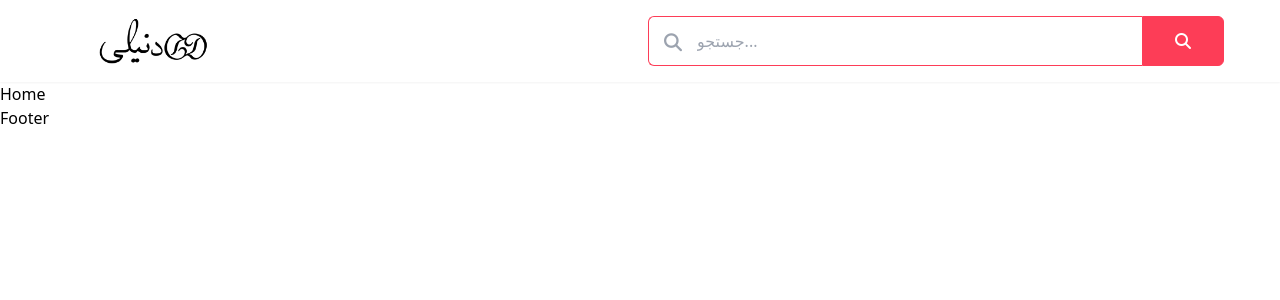
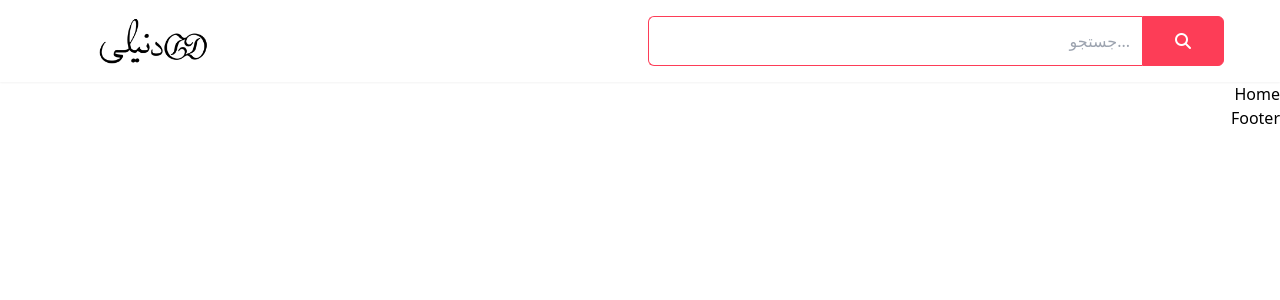
Before and after one commit to Fateme-nm/onlineShop_react, a React (Create React App) app: page / in a window 1280 px wide. Shown: the top 300 px of the page. Built offline with nearby package versions, Linux system fonts and the light colour scheme; a web font is replaced by a local one.

Commit message:
refactor: search icon commanted

```diff
--- a/src/index.css
+++ b/src/index.css
@@ -6,5 +6,5 @@
 @tailwind utilities;
 
 * {
-    text-align: rtl;
+    text-align: right !important;
 }
--- a/src/layout/userLayout/Header/components/SearchBox/SearchBox.jsx
+++ b/src/layout/userLayout/Header/components/SearchBox/SearchBox.jsx
@@ -4,9 +4,9 @@ const Searchbox = () => {
   return (
     <div className="w-full max-w-xl relative flex">
       {/* search icon */}
-      <span className="absolute left-4 top-3 text-lg text-gray-400">
+      {/* <span className="absolute left-4 top-3 text-lg text-gray-400">
         <i className="fas fa-search"></i>
-      </span>
+      </span> */}
       {/* search input */}
       <input
         type="text"
```
